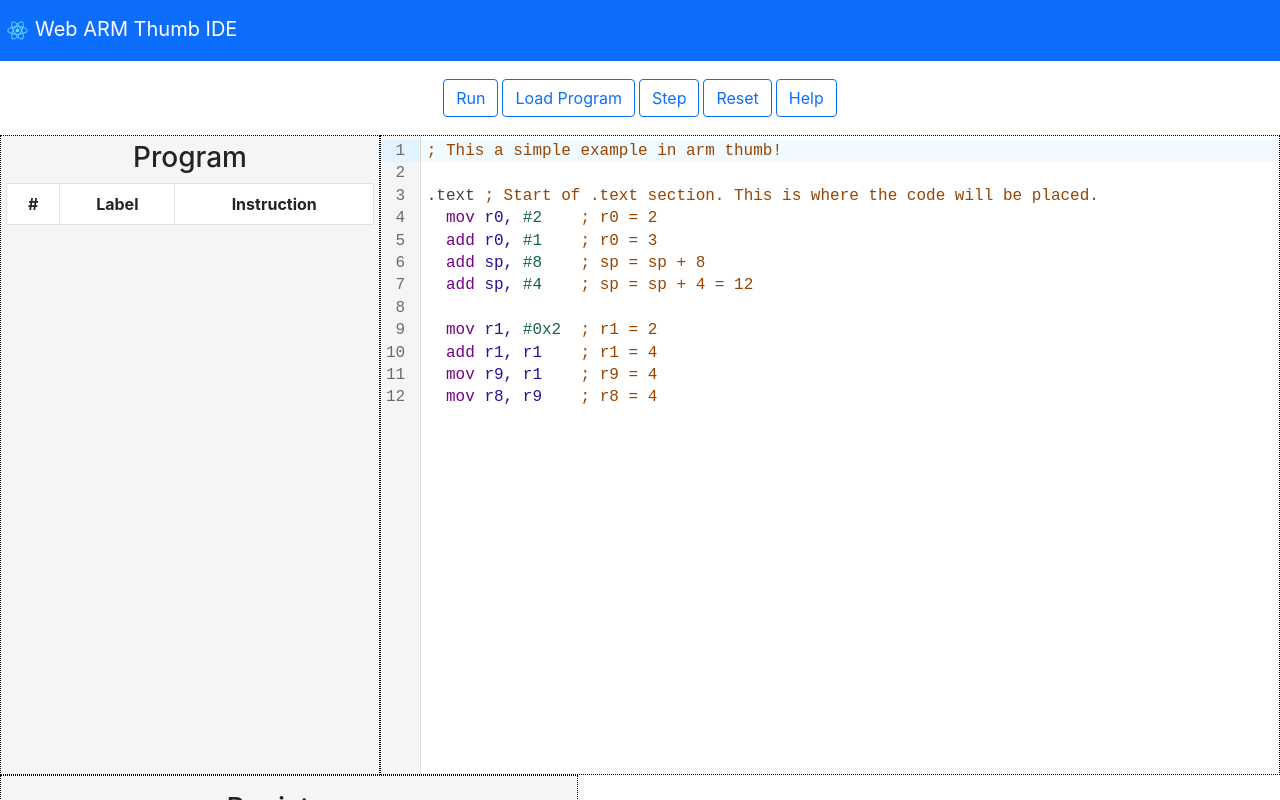
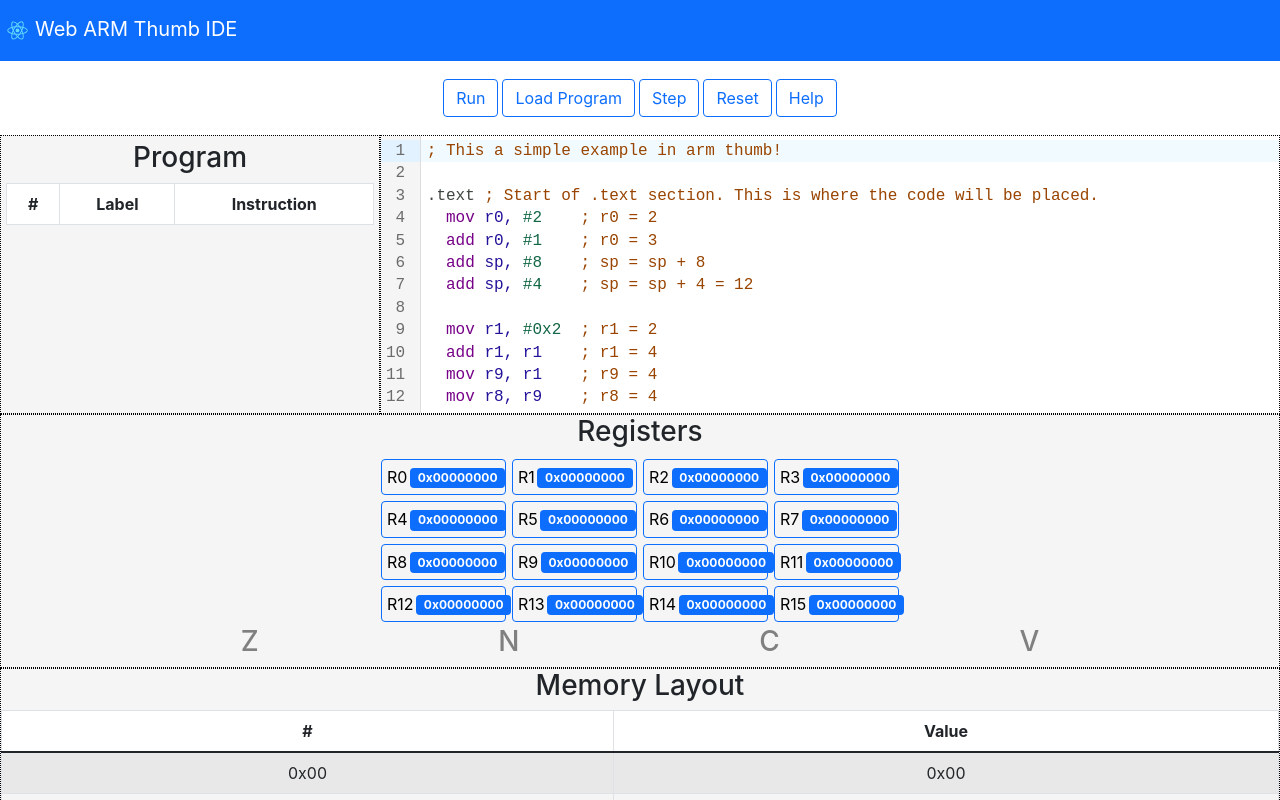
Before and after one commit to FreddyJS/wthumb, a React (Create React App) app in the folder frontend/: page / in a window 1280 px wide. Shown: the top 800 px of the page. Built offline with nearby package versions, Linux system fonts and the light colour scheme.

Commit message:
Minimal changes

```diff
--- a/frontend/src/App.scss
+++ b/frontend/src/App.scss
@@ -49,6 +49,7 @@
   display: "flex";
   flex-direction: "column";
   margin-bottom: 1rem;
+  margin-top: 1rem;
 }
 
 .menu-button {
--- a/frontend/src/App.tsx
+++ b/frontend/src/App.tsx
@@ -98,11 +98,10 @@ function App() {
 
       <div className="content">
         {/* Here we should change between different modes, for now lets just put a text editor*/}
-        <p></p>
         <div className="menu">
           <div>
             <Button className="menu-button" variant="outline-primary" onClick={startEmul}>Run</Button>
-            <Button className="menu-button" variant="outline-primary" onClick={() => {dispatch(updateProgram(code))}}>Load Program</Button>
+            <Button className="menu-button" variant="outline-primary" onClick={() => {dispatch(reset()); dispatch(updateProgram(code))}}>Load Program</Button>
             <Button className="menu-button" variant="outline-primary" onClick={() => {dispatch(step())}}>Step</Button>
             <Button className="menu-button" variant="outline-primary" onClick={() => {dispatch(reset())}}>Reset</Button>
             <Button className="menu-button" variant="outline-primary" onClick={() => {setShowHelp(true)}}>Help</Button>
@@ -113,7 +112,7 @@ function App() {
         <div className='content-code'>
           <Program/>
           <CodeEditor value={code} placeHolder="Type your code here..." onChange={(text) => {setCode(text)}}/>
-          <div style={{display: "flex", flexDirection: "column", height: "100%"}}>
+          <div style={{display: "flex", flexDirection: "column", flex: "1 0 auto", height: "100%"}}>
             <Registers/>
             <Memory/>
           </div>
--- a/frontend/src/components/CodeEditor/armthumb.ts
+++ b/frontend/src/components/CodeEditor/armthumb.ts
@@ -122,7 +122,9 @@ export const armthumb: any = {
 
     // Hexadecimal and decimal numbers. #0xff | #255
     if (ch === "#") {
-      if (stream.eat("0") && stream.eat("x")) {
+      if (stream.match("0x")) {
+        stream.eat("0");
+        stream.eat("x");
         stream.eatWhile(/[0-9a-fA-F]/);
         return "number";
       } else if (stream.eatWhile(/\d/)) {
--- a/frontend/src/components/CodeEditor/code-editor.scss
+++ b/frontend/src/components/CodeEditor/code-editor.scss
@@ -1,14 +1,12 @@
 .code-editor {
     justify-content: center;
     max-width: 100%;
-    height: 100%;
-    flex: 1 1 auto;
+    max-height: 100%;
+    flex: 2 0 auto;
     border: 1px dotted #000;
 }
 
 .ce-textarea {
-    width: 100%;
-    height: 100%;
     padding: 10px;
     resize: none;
     border: 1px solid #ccc;
--- a/frontend/src/components/Program/program.scss
+++ b/frontend/src/components/Program/program.scss
@@ -1,11 +1,11 @@
 .program {
   display: flex;
   flex-direction: column;
-  flex: 1 1 auto;
-  height: 100%;
-  padding: 5px;
+  flex: 1 0 auto;
   background-color: #f5f5f5;
   border: 1px dotted #000;
+  min-width: 380px;
+  padding: 5px;
 }
 
 .program-container {
--- a/frontend/src/components/Registers/Registers.tsx
+++ b/frontend/src/components/Registers/Registers.tsx
@@ -6,6 +6,10 @@ import Badge from "react-bootstrap/Badge";
 
 const Registers = () => {
   const regs = useAppSelector(state => state.cpu.cpu.regs);
+  const z = useAppSelector(state => state.cpu.cpu.z);
+  const n = useAppSelector(state => state.cpu.cpu.n);
+  const c = useAppSelector(state => state.cpu.cpu.c);
+  const v = useAppSelector(state => state.cpu.cpu.v);
   const regs_n = Object.keys(regs).length;
   const regs_per_row = 4;
 
@@ -45,8 +49,14 @@ const Registers = () => {
   return (
     <div className="registers">
       <h3>Registers</h3>
-      <div className="registers-container">
-        {registers_rows()}
+
+      {registers_rows()}
+
+      <div style={{ display: "flex", flexDirection: "row", justifyContent: "space-evenly", width: "100%" }}>
+        <h3 style={{ color: z ? "red" : "gray" }}>Z</h3>
+        <h3 style={{ color: n ? "red" : "gray" }}>N</h3>
+        <h3 style={{ color: c ? "red" : "gray" }}>C</h3>
+        <h3 style={{ color: v ? "red" : "gray" }}>V</h3>
       </div>
     </div>
   );
--- a/frontend/src/components/Registers/registers.scss
+++ b/frontend/src/components/Registers/registers.scss
@@ -1,32 +1,26 @@
 .registers {
   background-color: #f5f5f5;
+  border: 1px dotted #000;
+  display: flex;
+  flex-direction: column;
   justify-content: center;
   align-items: center;
-  height: 100%;
-  padding-top: 1rem;
-  border: 1px dotted #000;
-}
-
-.registers-container {
-  background-color: #fff;
-  margin: 5px;
+  min-width: 570px;
 }
 
 .registers-row {
   display: flex;
   flex-direction: row;
   flex-wrap: wrap;
-  justify-content: center;
-  align-items: center;
 }
 
 .registers-item {
-  flex: 1 1 auto;
+  width: 125px;
   display: flex;
   flex-direction: row;
-  align-items: center;
+  justify-content: space-between;
   padding: 5px;
-  margin: 2.5px;
+  margin: 3px;
 }
 
 .registers-item:hover {
--- a/frontend/src/emulator/compiler.ts
+++ b/frontend/src/emulator/compiler.ts
@@ -465,7 +465,7 @@ function lineToInstruction(line: string): Instruction | string {
     }
 
     case Operation.CMP: {
-      if (args.length != 2) {
+      if (args.length !== 2) {
         return "Invalid number of arguments for CMP. Expected 2, got " + args.length;
       }
 
@@ -494,7 +494,7 @@ function lineToInstruction(line: string): Instruction | string {
     }
 
     case Operation.CMN: {
-      if (args.length != 2) {
+      if (args.length !== 2) {
         return "Invalid number of arguments for CMP. Expected 2, got " + args.length;
       }
 
--- a/frontend/src/emulator/cpu.ts
+++ b/frontend/src/emulator/cpu.ts
@@ -5,6 +5,10 @@ import type { Instruction } from './types';
 
 const defaultMemorySize = 64;
 const defaultStackSize = 64;
+const maxUnsignedValue = 4294967295;
+const maxPositiveValue = 2147483647;
+const maxNegativeValue = -2147483648;
+
 const defaultRegs = {
   // General purpose registers
   r0: 0x00,
@@ -51,9 +55,9 @@ type armCPU_T = {
   step: () => void;
   reset: () => void;
   load: (program: Program) => void;
-  load_assembly: (assembly: string) => void;
+  loadAssembly: (assembly: string) => void;
   execute: (ins: Instruction) => void;
-  set_flag: (flag: Flags, value: boolean) => void;
+  setFlag: (flag: Flags, value: boolean) => void;
 };
 
 type cpuProps = {
@@ -98,7 +102,7 @@ function defaultCPU(props: cpuProps = { memorySize: defaultMemorySize, stackSize
       // TODO: Copy the program memory to the CPU memory
       this.program = program.ins;
     },
-    load_assembly(assembly: string) {
+    loadAssembly(assembly: string) {
       const compiled = compile_assembly(assembly);
       if (compiled.error) {
         throw new Error(compiled.error.message);
@@ -119,9 +123,8 @@ function defaultCPU(props: cpuProps = { memorySize: defaultMemorySize, stackSize
               (op1.type === OperandType.LowRegister && op2.type === OperandType.LowRegister) ||
               isInmediateValue(op2.type)
             ) {
-              this.set_flag(Flags.Z, value === 0);
-              // tslint:disable-next-line:no-bitwise
-              this.set_flag(Flags.N, (value & 0x80000000) !== 0);
+              this.setFlag(Flags.Z, value === 0);
+              this.setFlag(Flags.N, value > maxPositiveValue);
             }
           }
           break;
@@ -138,7 +141,20 @@ function defaultCPU(props: cpuProps = { memorySize: defaultMemorySize, stackSize
               :
               isInmediateValue(op3.type) ? parseInmediateOperand(op3) : this.regs[op3.value];
 
-            this.regs[destReg] = sum1 + sum2;
+            if (sum1 + sum2 > maxUnsignedValue) {
+              this.regs[destReg] = sum1 + sum2 - maxUnsignedValue - 1;
+              this.setFlag(Flags.C, true);
+            } else {
+              this.regs[destReg] = sum1 + sum2;
+            }
+            if (
+              (op1.type === OperandType.LowRegister && op2.type === OperandType.LowRegister) ||
+              isInmediateValue(op2.type)
+            ) {
+              this.setFlag(Flags.Z, this.regs[destReg] === 0);
+              this.setFlag(Flags.N, this.regs[destReg] > maxPositiveValue);
+              this.setFlag(Flags.V, sum1 <= maxPositiveValue && sum1 + sum2 > maxPositiveValue);
+            }
           }
           break;
 
@@ -153,7 +169,20 @@ function defaultCPU(props: cpuProps = { memorySize: defaultMemorySize, stackSize
               :
               isInmediateValue(op3.type) ? parseInmediateOperand(op3) : this.regs[op3.value];
 
-            this.regs[destReg] = res1 - res2;
+            var carry = false;
+            if (res1 - res2 < 0) {
+              this.regs[destReg] = maxUnsignedValue - Math.abs(res1 - res2) + 1;
+            } else {
+              this.regs[destReg] = res1 - res2;
+              carry = true;
+            }
+
+            if (op1.type !== OperandType.SpRegister) {
+              this.setFlag(Flags.Z, this.regs[destReg] === 0);
+              this.setFlag(Flags.N, this.regs[destReg] > maxPositiveValue);
+              this.setFlag(Flags.C, carry);
+              this.setFlag(Flags.V, res1 > maxPositiveValue && res1 - res2 <= maxPositiveValue);
+            }
           }
           break;
 
@@ -166,6 +195,8 @@ function defaultCPU(props: cpuProps = { memorySize: defaultMemorySize, stackSize
             const mul2 = op3 === undefined ? this.regs[op2.value] : this.regs[op3.value];
 
             this.regs[destReg] = mul1 * mul2;
+            this.setFlag(Flags.Z, this.regs[destReg] === 0);
+            this.setFlag(Flags.N, this.regs[destReg] > maxPositiveValue);
           }
           break;
 
@@ -174,9 +205,12 @@ function defaultCPU(props: cpuProps = { memorySize: defaultMemorySize, stackSize
             const [op1, op2] = ins.operands;
             const cmp1 = this.regs[op1.value];
             const cmp2 = isInmediateValue(op2.type) ? parseInmediateOperand(op2) : this.regs[op2.value];
+            const value = cmp1 - cmp2;
 
-            this.set_flag(Flags.Z, cmp1 === cmp2);
-            this.set_flag(Flags.N, cmp2 > cmp1);
+            this.setFlag(Flags.Z, value === 0);
+            this.setFlag(Flags.N, value > maxPositiveValue || value < 0);
+            this.setFlag(Flags.C, value < 0);
+            // TODO: How to update the V flag?
           }
           break;
 
@@ -186,8 +220,10 @@ function defaultCPU(props: cpuProps = { memorySize: defaultMemorySize, stackSize
             const cmp1 = this.regs[op1.value];
             const cmp2 = isInmediateValue(op2.type) ? parseInmediateOperand(op2) : this.regs[op2.value];
 
-            this.set_flag(Flags.Z, cmp1 === - cmp2);
-            this.set_flag(Flags.N, cmp1 + cmp2 < 0);
+            this.setFlag(Flags.Z, cmp1 === - cmp2);
+            this.setFlag(Flags.N, cmp1 + cmp2 > maxPositiveValue);
+            this.setFlag(Flags.C, cmp1 + cmp2 > maxUnsignedValue);
+            this.setFlag(Flags.V, cmp1 <= maxPositiveValue && cmp1 + cmp2 > maxPositiveValue);
           }
           break;
 
@@ -195,7 +231,7 @@ function defaultCPU(props: cpuProps = { memorySize: defaultMemorySize, stackSize
           throw new Error('Invalid operation in execute. This should never happen.');
       }
     },
-    set_flag(flag: Flags, value: boolean) {
+    setFlag(flag: Flags, value: boolean) {
       switch (flag) {
         case Flags.Z:
           this.z = value;
```
